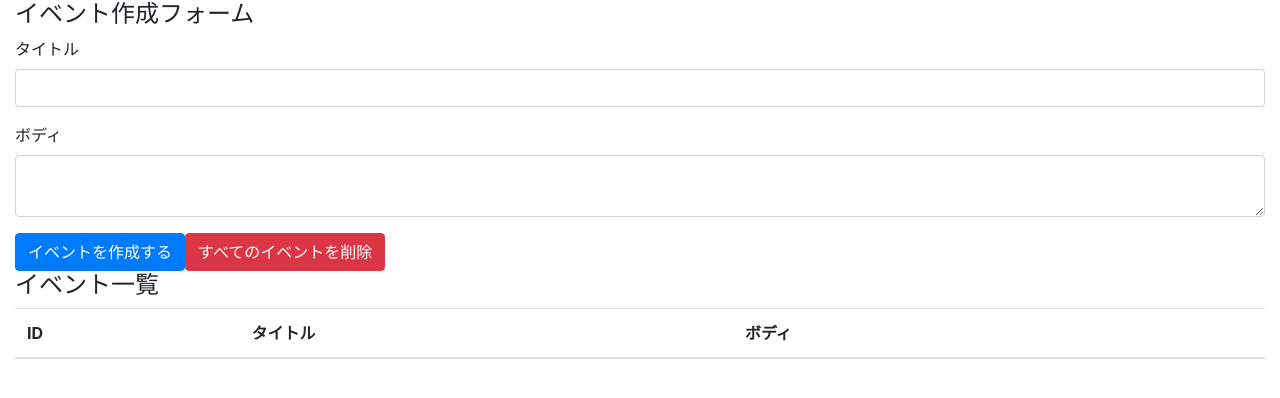
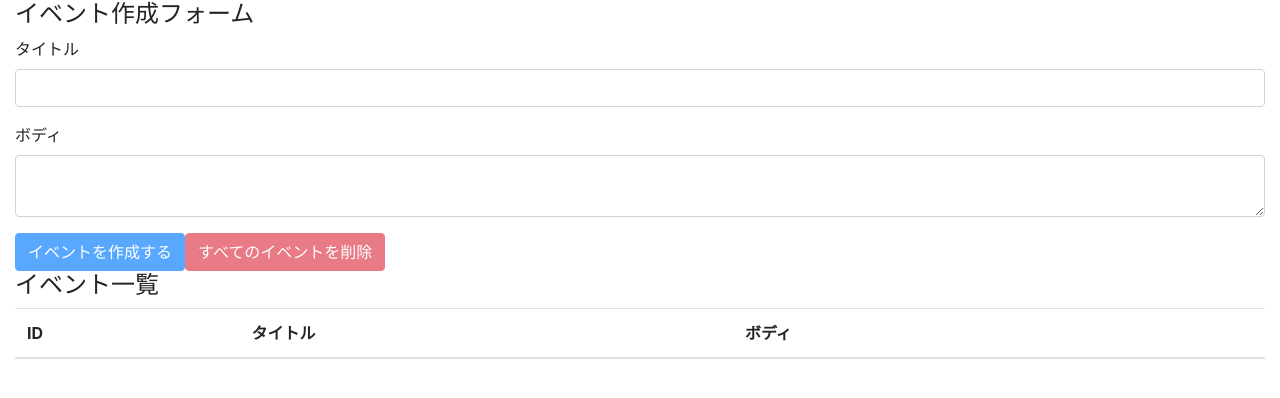
Before and after one commit to TR0205/react-hooks-101, a React (Create React App) app: page / in a window 1280 px wide. Shown: the top 398 px of the page. Built offline with nearby package versions, Linux system fonts and the light colour scheme.

Commit message:
削除ダイアログの追加、イベント一括削除を追加

```diff
--- a/src/components/App.js
+++ b/src/components/App.js
@@ -21,7 +21,15 @@
         setBody('');
     }
 
-    console.log(state);
+    const deleteAllEvents = e => {
+        e.preventDefault();
+        const result = window.confirm('すべてのイベントを本当に削除しても良いですか？');
+        if (result) {
+            dispatch({type: 'DELETE_ALL_EVENTS'});
+        }
+    }
+
+    const unCreatable = title === '' || body === '';
 
     return (
         <div className='container-fluid'>
@@ -35,8 +43,8 @@
                     <label htmlFor='formEventBody'>ボディ</label>
                     <textarea className='form-control' id='formEventBody' value={body} onChange={e => setBody(e.target.value)}  />
                 </div>
-                <button className='btn btn-primary' onClick={addEvent}>イベントを作成する</button>
-                <button className='btn btn-danger'>すべてのイベントを削除</button>
+                <button className='btn btn-primary' onClick={addEvent} disabled={unCreatable}>イベントを作成する</button>
+                <button className='btn btn-danger' onClick={deleteAllEvents} disabled={state.length === 0}>すべてのイベントを削除</button>
             </form>
             <h4>イベント一覧</h4>
             <table className='table table-hover'>
--- a/src/components/Event.js
+++ b/src/components/Event.js
@@ -3,7 +3,10 @@
 const Event = ({dispatch, event}) => {
     const id = event.id;
     const handleClickDeleteButton = () => {
-        dispatch({ type: 'DELETE_EVENT', id })
+        const result = window.confirm(`イベント(id=${id})を本当に削除しても良いですか？`);
+        if (result) {
+            dispatch({ type: 'DELETE_EVENT', id })
+        }
     }
     return (
         <tr>
```
